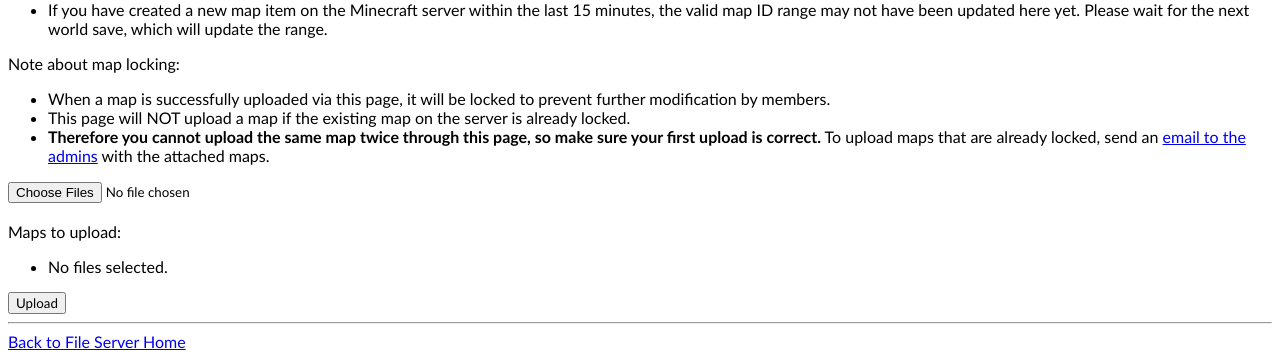
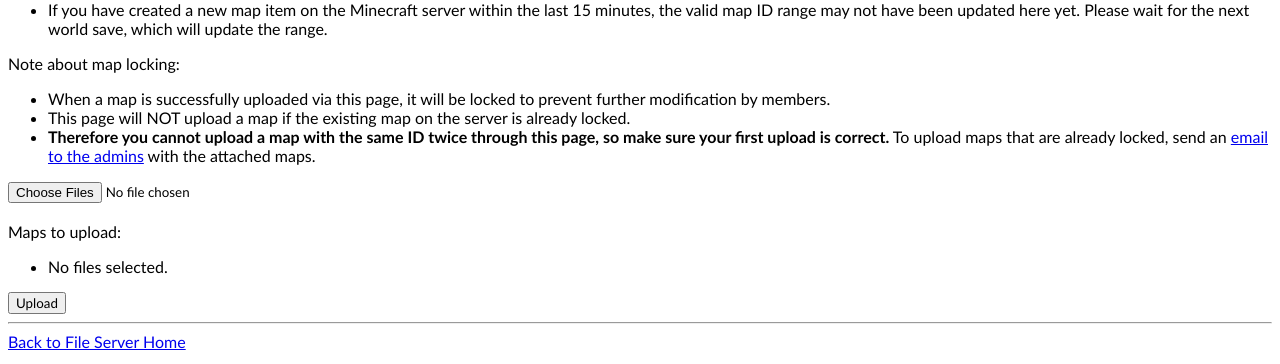
Before and after one commit to Frumple/mrt-file-server, a Flask app: template mrt_file_server/templates/map/upload/index.html in a window 1280 px wide. Shown: the part 436-800 px from the top of the page. Run offline with Flask 2, Linux system fonts and the light colour scheme; the template is opened without the code that fills it, so the values that code supplies are empty.

Commit message:
Reword instructions again.

```diff
--- a/mrt_file_server/templates/map/upload/index.html
+++ b/mrt_file_server/templates/map/upload/index.html
@@ -24,7 +24,7 @@
   <ul>
     <li>When a map is successfully uploaded via this page, it will be locked to prevent further modification by members.</li>
     <li>This page will NOT upload a map if the existing map on the server is already locked.</li>
-    <li><strong>Therefore you cannot upload the same map twice through this page, so make sure your first upload is correct.</strong> To upload maps that are already locked, send an <a href="mailto:admin@minecartrapidtransit.net">email to the admins</a> with the attached maps.</li>
+    <li><strong>Therefore you cannot upload a map with the same ID twice through this page, so make sure your first upload is correct.</strong> To upload maps that are already locked, send an <a href="mailto:admin@minecartrapidtransit.net">email to the admins</a> with the attached maps.</li>
   </ul>
   <input type="file" id="fileInput" name="map" multiple accept=".dat" onchange="handleFiles(this.files)">
   <br />
```
